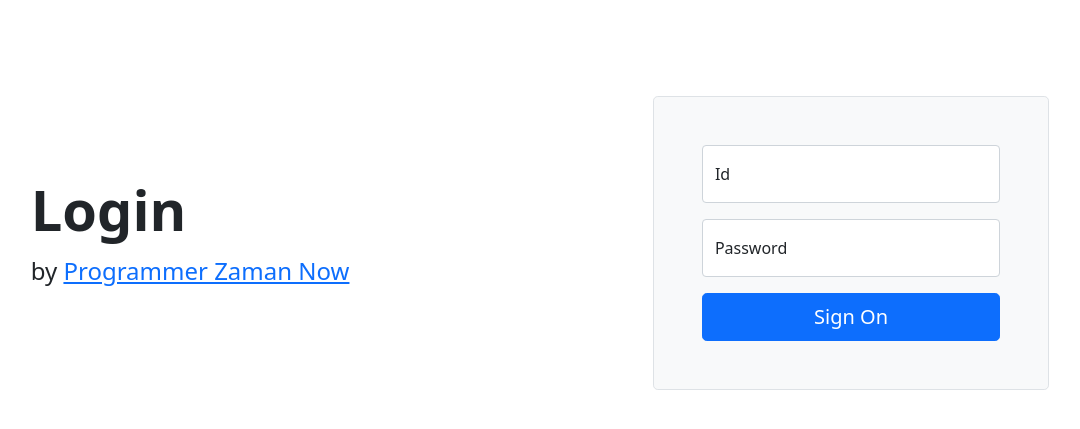
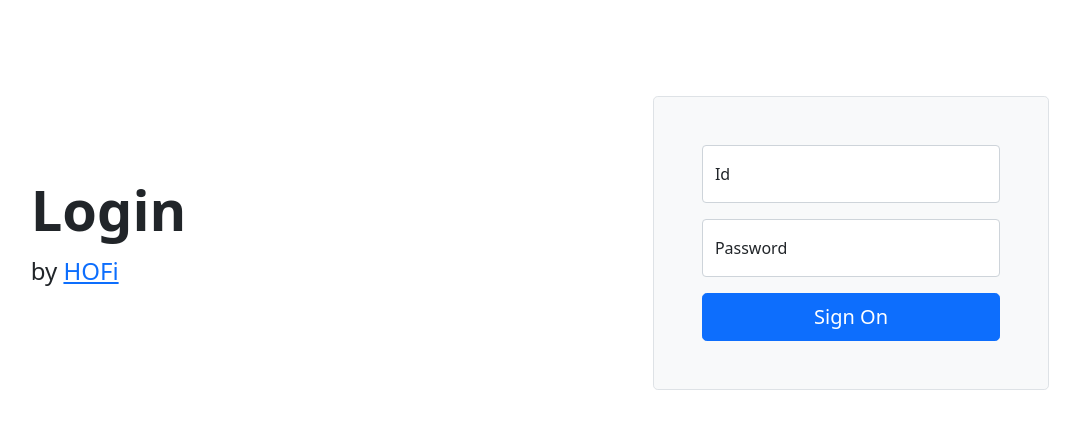
Before and after one commit to HOFii/Studi-Kasus-PHP-MVC, a PHP site: template app/View/User/login.php in a window 1280 px wide. Shown: the top 429 px of the page, without its empty margins (100-1180 px from the left). Run offline with PHP 8.4, Linux system fonts and the light colour scheme; the template is opened without the code that fills it, so the values that code supplies are empty.

Commit message:
Update login.php

```diff
--- a/app/View/User/login.php
+++ b/app/View/User/login.php
@@ -11,8 +11,7 @@
     <div class="row align-items-center g-lg-5 py-5">
         <div class="col-lg-7 text-center text-lg-start">
             <h1 class="display-4 fw-bold lh-1 mb-3">Login</h1>
-            <p class="col-lg-10 fs-4">by <a target="_blank" href="https://www.programmerzamannow.com/">Programmer Zaman
-                    Now</a></p>
+            <p class="col-lg-10 fs-4">by <a target="_blank" href="https://www.instagram.com/gusti.html_/">HOFi</a></p>
         </div>
         <div class="col-md-10 mx-auto col-lg-5">
             <form class="p-4 p-md-5 border rounded-3 bg-light" method="post" action="/users/login">
```
